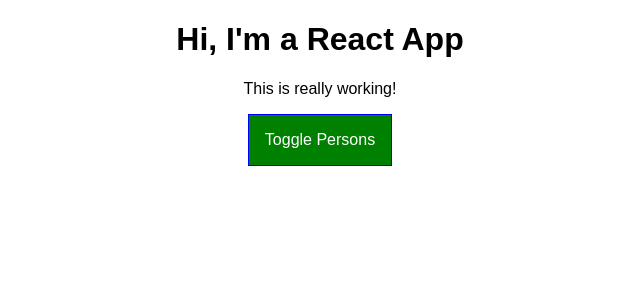
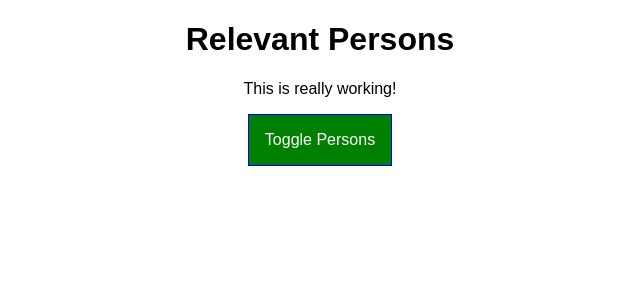
Before and after one commit to aruyamam/react-complete-guide, a React app: page / in a window 1280 px wide. Shown: the top 300 px of the page, without its empty margins (320-960 px from the left). Built offline with nearby package versions, Linux system fonts and the light colour scheme.

Commit message:
Section 7 Comparing Stateless and Stateful Components

```diff
--- a/src/components/Cockpit/Cockpit.js
+++ b/src/components/Cockpit/Cockpit.js
@@ -19,7 +19,7 @@
 
   return (
     <div className={classes.Cockpit}>
-      <h1>Hi, I'm a React App</h1>
+      <h1>{props.appTitle}</h1>
       <p className={assignedClasses.join(' ')}>This is really working!</p>
       <button
         className={btnClass}
--- a/src/containers/App.js
+++ b/src/containers/App.js
@@ -72,6 +72,7 @@
     return (
       <div className={classes.App}>
         <Cockpit
+          appTitle={this.props.title}
           showPersons={this.state.showPerson}
           persons={this.state.persons}
           clicked={this.togglePersonHandler} />
--- a/src/index.js
+++ b/src/index.js
@@ -4,5 +4,5 @@
 import App from './containers/App';
 import registerServiceWorker from './registerServiceWorker';
 
-ReactDOM.render(<App />, document.getElementById('root'));
+ReactDOM.render(<App title="Relevant Persons" />, document.getElementById('root'));
 registerServiceWorker();
```
